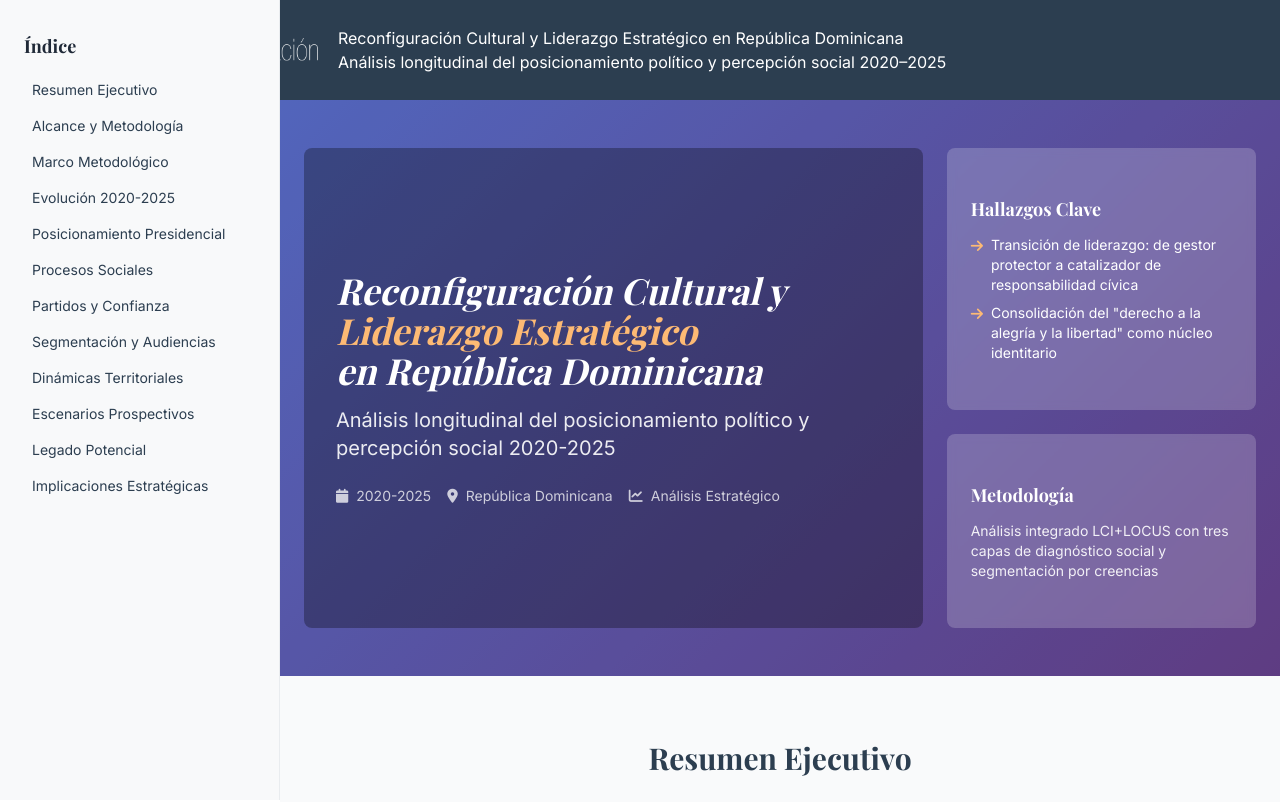
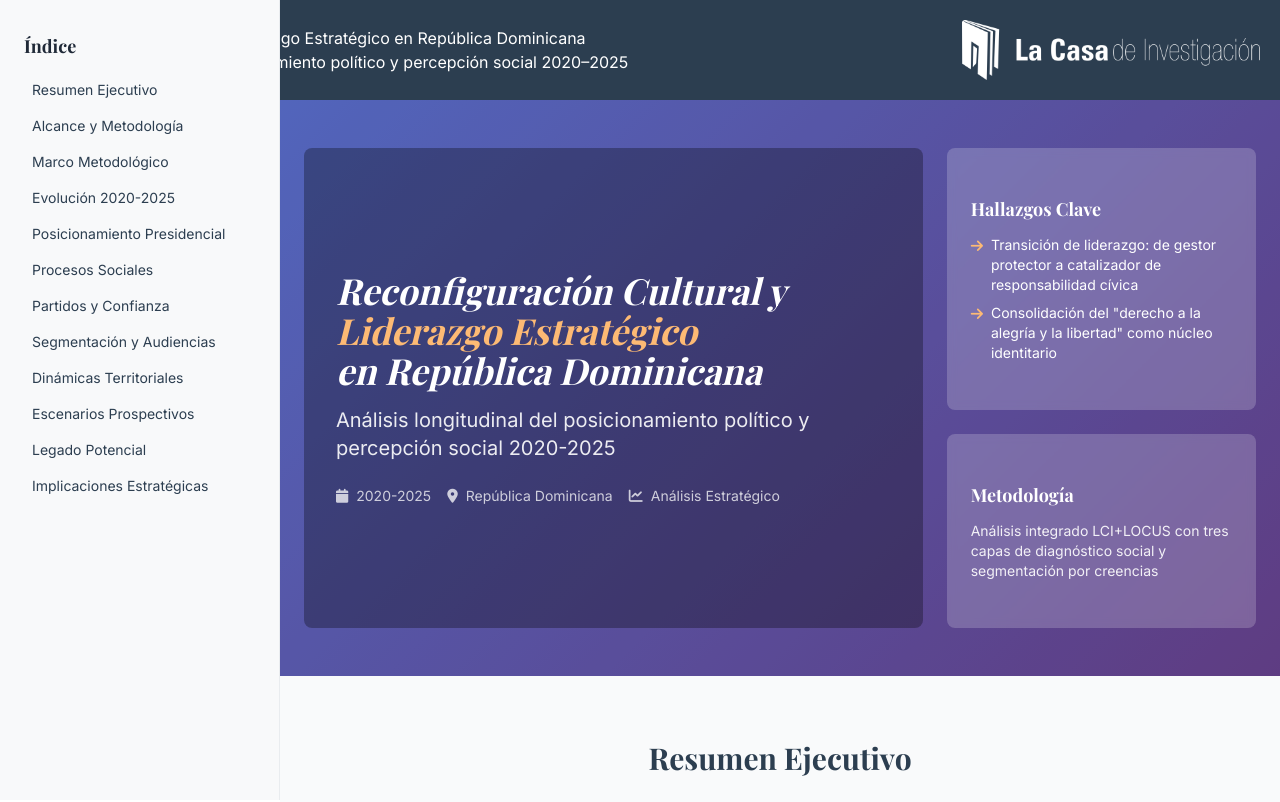
Before and after one commit to DawholeLab/RD_Qual_Longitudinal, a plain HTML site: page index.html in a window 1280 px wide. Shown: the top 802 px of the page. Drawn offline with nearby package versions, Linux system fonts and the light colour scheme; a web font is replaced by a local one.

Commit message:
Update index.html

```diff
--- a/index.html
+++ b/index.html
@@ -34,6 +34,8 @@
   padding: 20px;
   background: var(--primary);
   color: white;
+  justify-content: space-between;
+  flex-direction: row-reverse;
 }
 
 .banner .logo {
```
